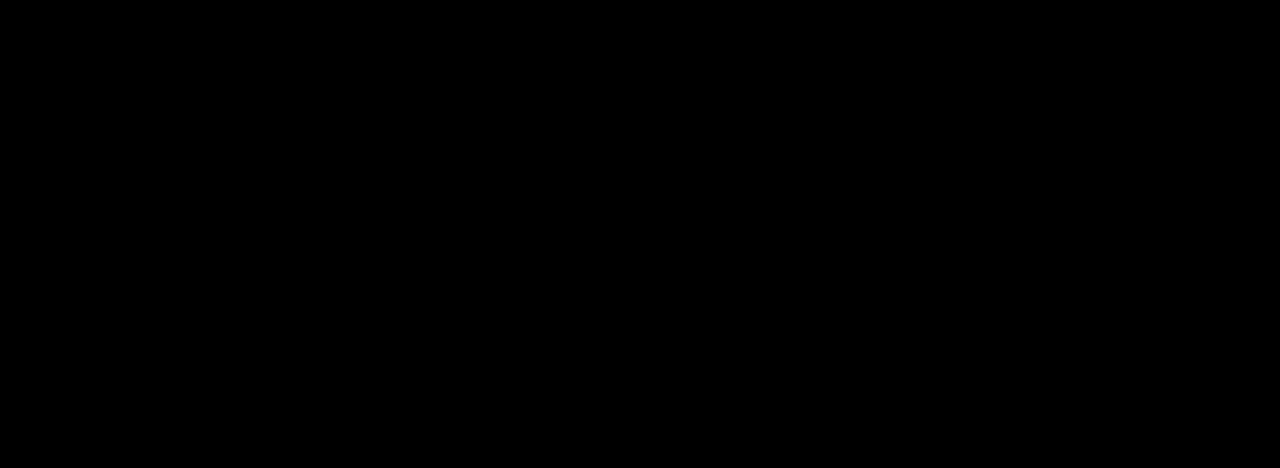
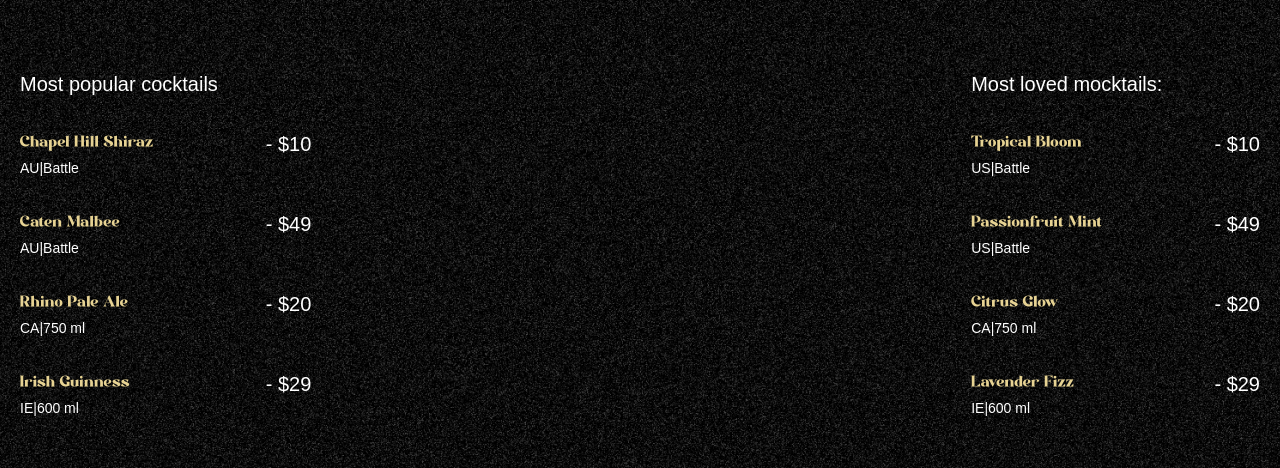
Before and after one commit to aadarsh-code/gsap_cocktails, a React (Vite) app: page / in a window 1280 px wide. Shown: the part 890-1358 px from the top of the page. Built offline with nearby package versions, Linux system fonts and the light colour scheme; a web font is replaced by a local one.

Commit message:
implement cocktails section

```diff
--- a/src/App.jsx
+++ b/src/App.jsx
@@ -2,6 +2,7 @@
 import { ScrollTrigger, SplitText } from "gsap/all";
 import Navbar from "./components/Navbar";
 import Hero from "./components/hero";
+import Cocktails from "./components/Cocktails";
 
 gsap.registerPlugin(ScrollTrigger, SplitText);
 
@@ -10,6 +11,7 @@
     <main>
       <Navbar />
       <Hero />
+      <Cocktails />
     </main>
   );
 };
--- /dev/null
+++ b/src/components/Cocktails.jsx
@@ -0,0 +1,73 @@
+import React from "react";
+import { cocktailLists, mockTailLists } from "../../constants";
+import { useGSAP } from "@gsap/react";
+import gsap from "gsap";
+
+const Cocktails = () => {
+  useGSAP(() => {
+    const parallaxTimeline = gsap.timeline({
+      scrollTrigger: {
+        trigger: "#cocktails",
+        start: "top 30%",
+        end: "bottom 80%",
+        scrub: true,
+      },
+    });
+    parallaxTimeline
+      .from("#c-left-leaf", {
+        x: -100,
+        y: 100,
+      })
+      .from("#c-right-leaf", {
+        x: 100,
+        y: 100,
+      });
+  });
+  return (
+    <section id="cocktails" className="noisy">
+      <img src="/images/cocktail-left-leaf.png" alt="l-leaf" id="c-left-leaf" />
+      <img
+        src="/images/cocktail-right-leaf.png"
+        alt="r-leaf"
+        id="c-right-leaf"
+      />
+
+      <div className="list">
+        <div className="popular">
+          <h2>Most popular cocktails</h2>
+          <ul>
+            {cocktailLists.map(({ name, country, price, detail }) => (
+              <li key={name}>
+                <div className="md:me-28">
+                  <h3>{name}</h3>
+                  <p>
+                    {country}|{detail}
+                  </p>
+                </div>
+                <span>- {price}</span>
+              </li>
+            ))}
+          </ul>
+        </div>
+        <div className="loved">
+          <h2>Most loved mocktails:</h2>
+          <ul>
+            {mockTailLists.map(({ name, country, price, detail }) => (
+              <li key={name}>
+                <div className="me-28">
+                  <h3>{name}</h3>
+                  <p>
+                    {country}|{detail}
+                  </p>
+                </div>
+                <span>- {price}</span>
+              </li>
+            ))}
+          </ul>
+        </div>
+      </div>
+    </section>
+  );
+};
+
+export default Cocktails;
```
